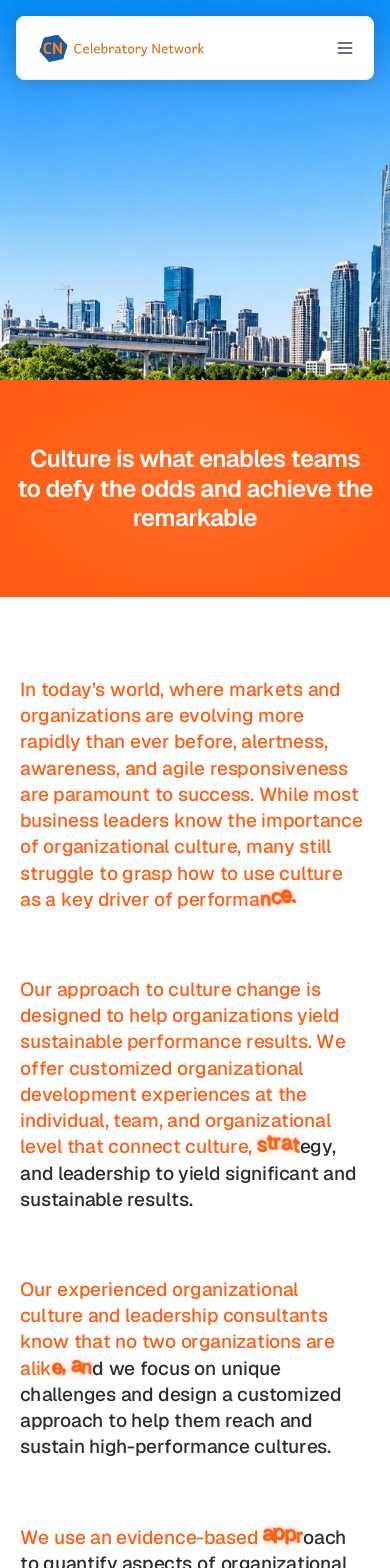
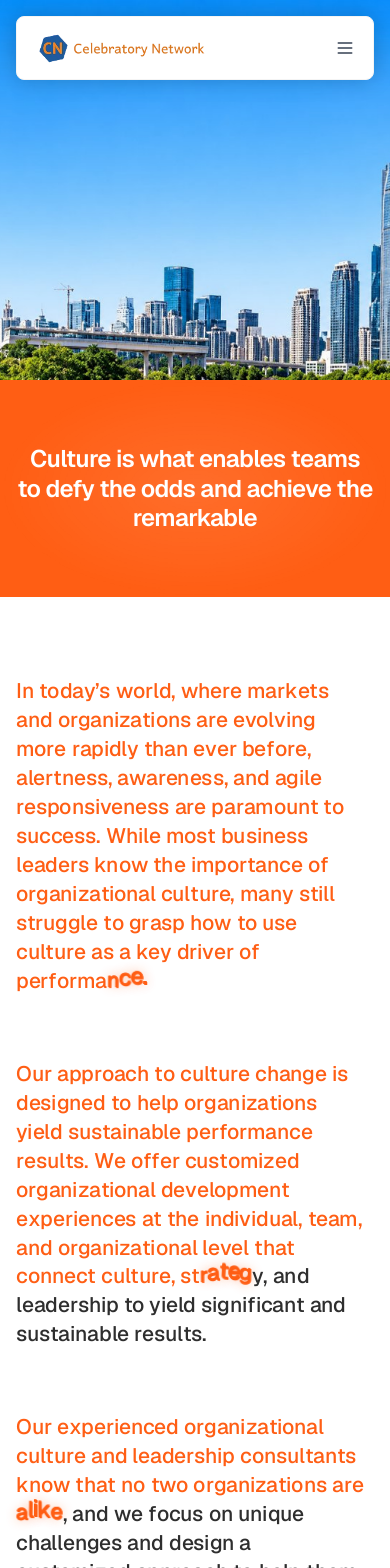
Before and after one commit to chaitanyaeparivartan-sketch/Celebratory-Network, a Next.js app: page /business-od in a window 390 px wide. Shown: the top 1568 px of the page. Built offline with nearby package versions, Linux system fonts and the light colour scheme; a web font is replaced by a local one.

Commit message:
Expand Info section container width to max-w-[1783px] to match Navbar

```diff
--- a/app/od-consulting/business-od/components/Info.jsx
+++ b/app/od-consulting/business-od/components/Info.jsx
@@ -78,8 +78,8 @@ function SingleParagraphScrub({ text, paragraphIndex }) {
   const waveWidth = 5.2; // Width of active kinetic scrub wave in character units
 
   return (
-    <div ref={paragraphRef} className="relative">
-      <p className="font-ppmori text-[clamp(19px,2.1vw,30px)] sm:text-[clamp(21px,2.3vw,33px)] leading-[1.38] md:leading-[1.42] tracking-[-0.012em] font-medium select-text">
+    <div ref={paragraphRef} className="relative w-full">
+      <p className="font-ppmori text-[clamp(21px,2.1vw,36px)] sm:text-[clamp(23px,2.3vw,40px)] leading-[1.38] md:leading-[1.42] tracking-[-0.012em] font-medium select-text">
         {parsedWords.map((wordObj, wIdx) => (
           <span
             key={wIdx}
@@ -155,8 +155,8 @@ export default function Info({ className = "" }) {
     <section
       className={`relative w-full bg-white font-ppmori py-20 sm:py-24 md:py-32 lg:py-36 overflow-hidden ${className}`}
     >
-      <div className="w-full max-w-[1180px] mx-auto px-5 sm:px-8 lg:px-12">
-        {/* All 4 paragraphs displayed in standard page flow, highlighting sequentially one at a time */}
+      {/* Aligns directly to the Navbar max-width [1783px] and horizontal padding */}
+      <div className="w-full max-w-[1783px] mx-auto px-4 sm:px-6 lg:px-8">
         <div className="space-y-16 sm:space-y-20 md:space-y-24 lg:space-y-28">
           {PARAGRAPHS.map((text, idx) => (
             <SingleParagraphScrub
```
